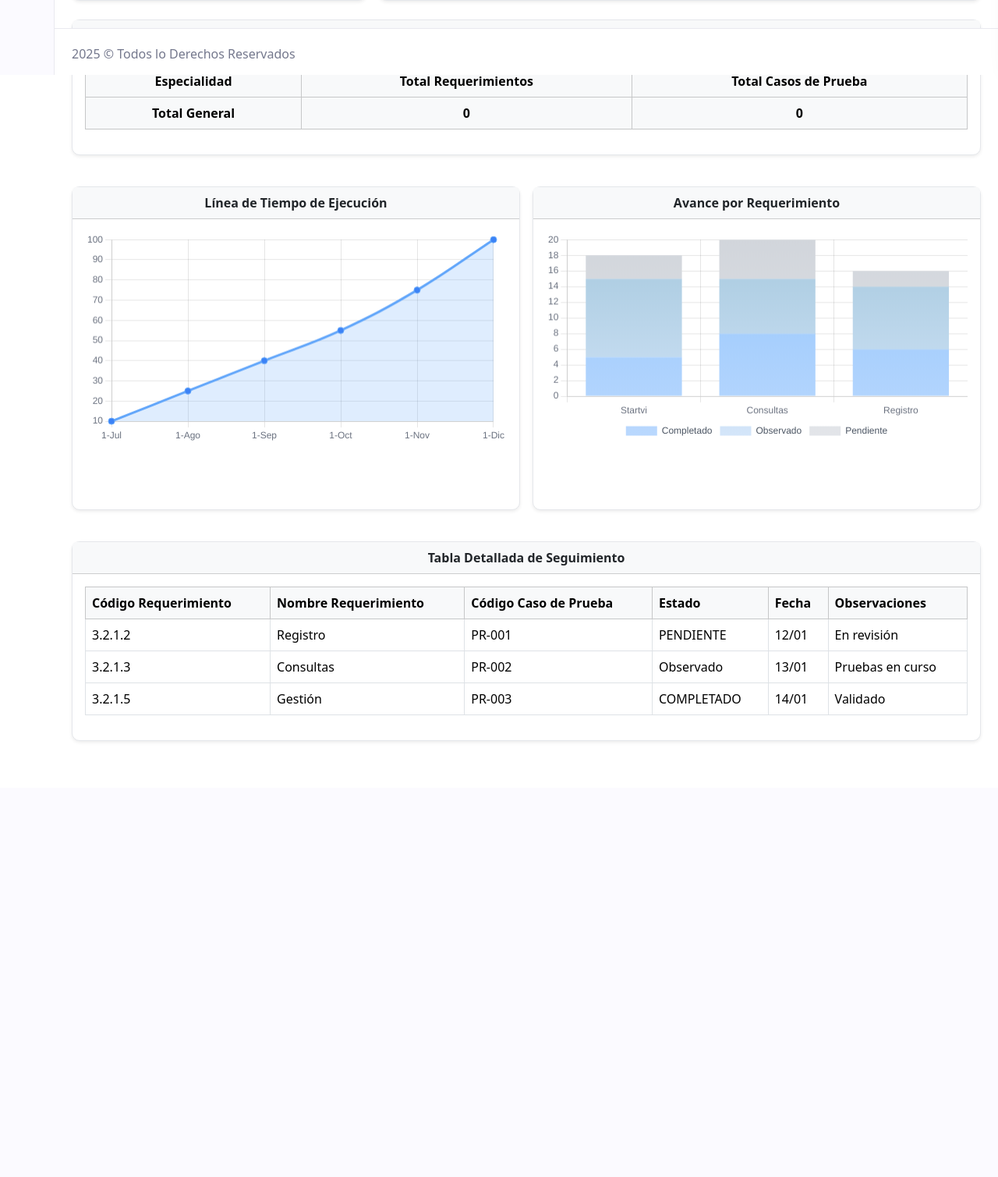
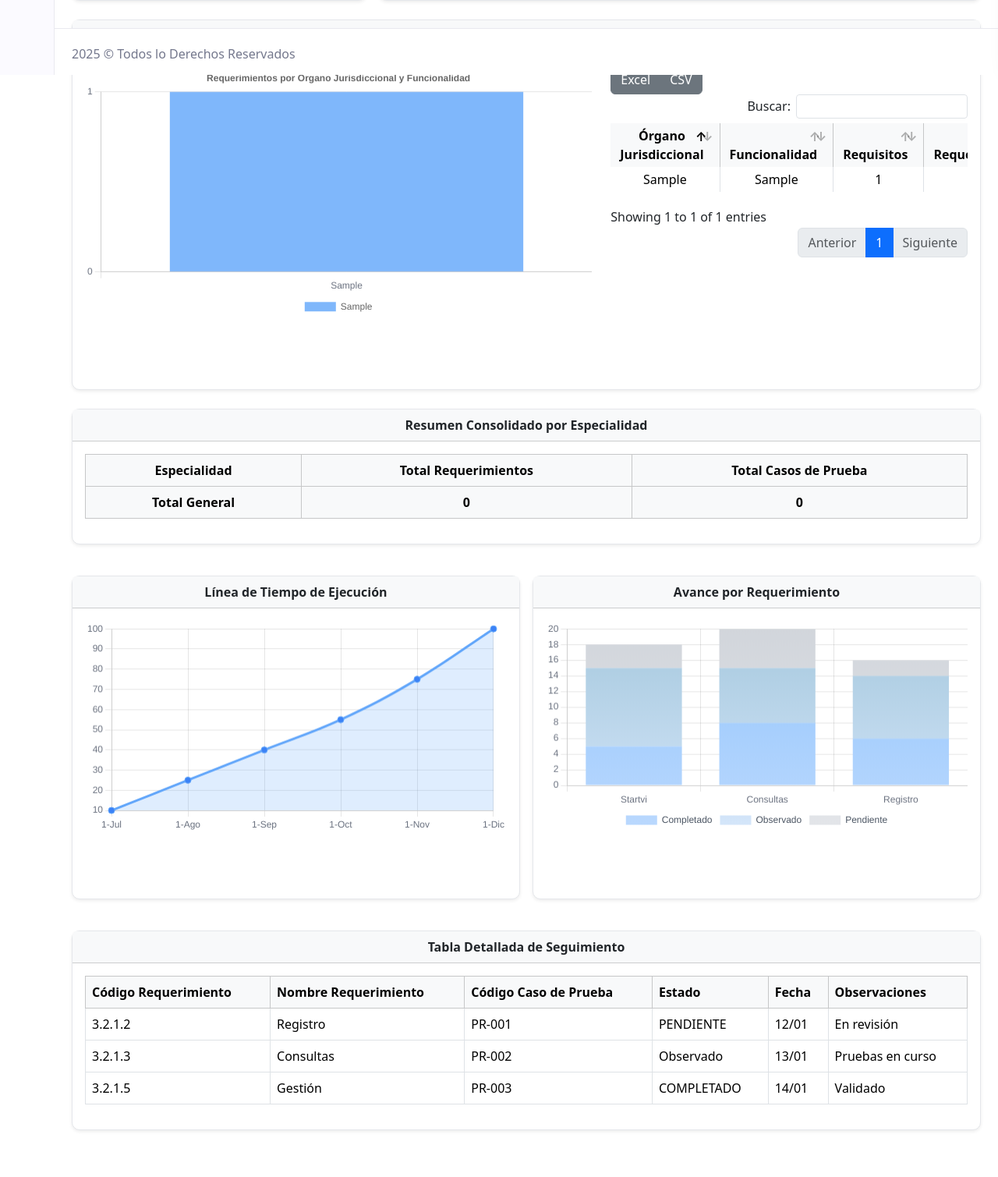
Before and after one commit to andres-app/qa, a PHP site: page /qa/view/homecolaborador/ in a window 1280 px wide. Shown: the part 704-2213 px from the top of the page at 78% size. Before the commit the page ends 1655 px from the top, so only its background shows below. Run offline with PHP 8.4, Linux system fonts and the light colour scheme; a user stored in the database is signed in; data comes from the database, SQL or seed files in the repository; tables that the repository leaves empty or names only in its code hold one stand-in row (values such as "Sample post"); some libraries are stand-ins or nearby versions.

Commit message:
nuevo grafico analisis x funcionalidad

```diff
--- a/models/Reporte.php
+++ b/models/Reporte.php
@@ -195,5 +195,25 @@ class Reporte extends Conectar
         return $stmt->fetchAll(PDO::FETCH_ASSOC);
     }
 
+    public function get_analisis_funcionalidad()
+    {
+        $conectar = parent::conexion();
+        parent::set_names();
+
+        $sql = "SELECT
+                    organo_jurisdiccional,
+                    funcionalidad,
+                    COUNT(DISTINCT codigo_requisito) AS total_requisitos,
+                    COUNT(DISTINCT codigo_requerimiento) AS total_requerimientos
+                FROM analisis_funcionalidad
+                GROUP BY organo_jurisdiccional, funcionalidad
+                ORDER BY organo_jurisdiccional";
+
+        $stmt = $conectar->prepare($sql);
+        $stmt->execute();
+        return $stmt->fetchAll(PDO::FETCH_ASSOC);
+    }
+
+
 }
 ?>
--- a/view/homecolaborador/index.php
+++ b/view/homecolaborador/index.php
@@ -21,6 +21,44 @@ if (isset($_SESSION["usu_id"]) && count($datos) > 0) {
 
     $porcentaje_data = $reporte->get_porcentaje_casos_ejecutados();
     $porcentaje_casos_ejecutados = $porcentaje_data["porcentaje"] ?? 0;
+    // === Análisis por Funcionalidad ===
+    $analisis_funcionalidad = $reporte->get_analisis_funcionalidad();
+
+    // Limpiar datos: eliminar filas sin órgano jurisdiccional y ordenar
+    $analisis_funcionalidad = array_filter($analisis_funcionalidad, function ($r) {
+        return !empty($r["organo_jurisdiccional"]);
+    });
+
+    // Agrupar por órgano y funcionalidad (para evitar duplicados)
+    $agrupado = [];
+    foreach ($analisis_funcionalidad as $row) {
+        $org = $row["organo_jurisdiccional"];
+        $func = $row["funcionalidad"];
+        if (!isset($agrupado[$org][$func])) {
+            $agrupado[$org][$func] = [
+                "total_requisitos" => (int) $row["total_requisitos"],
+                "total_requerimientos" => (int) $row["total_requerimientos"]
+            ];
+        } else {
+            $agrupado[$org][$func]["total_requisitos"] += (int) $row["total_requisitos"];
+            $agrupado[$org][$func]["total_requerimientos"] += (int) $row["total_requerimientos"];
+        }
+    }
+
+    // Convertir el agrupado a formato plano
+    $analisis_funcionalidad_limpio = [];
+    foreach ($agrupado as $org => $funcs) {
+        foreach ($funcs as $func => $datos) {
+            $analisis_funcionalidad_limpio[] = [
+                "organo_jurisdiccional" => $org,
+                "funcionalidad" => $func,
+                "total_requisitos" => $datos["total_requisitos"],
+                "total_requerimientos" => $datos["total_requerimientos"]
+            ];
+        }
+    }
+
+
 
     // === Casos por órgano jurisdiccional ===
     $casos_por_organo = $reporte->get_casos_por_organo_jurisdiccional();
@@ -29,7 +67,7 @@ if (isset($_SESSION["usu_id"]) && count($datos) > 0) {
 
     foreach ($casos_por_organo as $row) {
         $labels_organo[] = $row["organo_jurisdiccional"];
-        $valores_organo[] = (int)$row["total_casos"];
+        $valores_organo[] = (int) $row["total_casos"];
     }
 
 
@@ -133,7 +171,7 @@ if (isset($_SESSION["usu_id"]) && count($datos) > 0) {
                                     <div class="card-body">
                                         <h6>% Casos Ejecutados</h6>
                                         <div class="d-flex justify-content-center align-items-end gap-2">
-                <h2 class="text-info mb-0"><?= (int)$porcentaje_casos_ejecutados; ?>%</h2>
+                                            <h2 class="text-info mb-0"><?= (int) $porcentaje_casos_ejecutados; ?>%</h2>
                                             <span class="text-muted fw-semibold" style="font-size: 1rem;">
                                                 (<?= $porcentaje_data["ejecutados"]; ?>)
                                             </span>
@@ -173,6 +211,55 @@ if (isset($_SESSION["usu_id"]) && count($datos) > 0) {
                                 </div>
                             </div>
                         </div>
+
+<!-- === ANÁLISIS POR FUNCIONALIDAD === -->
+<div class="row mt-4">
+  <div class="col-12">
+    <div class="card shadow-sm">
+      <div class="card-header text-center bg-light fw-semibold">
+        Análisis por Funcionalidad (Requisitos vs Requerimientos)
+      </div>
+      <div class="card-body">
+        <div class="row">
+          <!-- Gráfico -->
+          <div class="col-md-7">
+            <div class="chart-container" style="height:400px;">
+              <canvas id="chartAnalisisFuncionalidad"></canvas>
+            </div>
+          </div>
+
+          <!-- Tabla -->
+          <div class="col-md-5">
+            <div class="table-responsive">
+              <table id="tablaAnalisisFuncionalidad" class="table table-sm table-bordered align-middle text-center">
+                <thead class="table-light">
+                  <tr>
+                    <th>Órgano Jurisdiccional</th>
+                    <th>Funcionalidad</th>
+                    <th>Requisitos</th>
+                    <th>Requerimientos</th>
+                  </tr>
+                </thead>
+                <tbody>
+                  <?php foreach ($analisis_funcionalidad_limpio as $row): ?>
+                    <tr>
+                      <td><?= $row["organo_jurisdiccional"]; ?></td>
+                      <td><?= $row["funcionalidad"]; ?></td>
+                      <td><?= $row["total_requisitos"]; ?></td>
+                      <td><?= $row["total_requerimientos"]; ?></td>
+                    </tr>
+                  <?php endforeach; ?>
+                </tbody>
+              </table>
+            </div>
+          </div>
+        </div>
+      </div>
+    </div>
+  </div>
+</div>
+
+
 
                         <div class="row mt-4">
                             <div class="col-12">
@@ -452,6 +539,71 @@ if (isset($_SESSION["usu_id"]) && count($datos) > 0) {
                     }
                 }
             });
+
+            // === GRÁFICO: Análisis por Funcionalidad Limpio ===
+const ctxFunc = document.getElementById('chartAnalisisFuncionalidad').getContext('2d');
+
+const analisisData = <?= json_encode($analisis_funcionalidad_limpio); ?>;
+
+// Obtener órganos únicos y funcionalidades dinámicas
+const organos = [...new Set(analisisData.map(r => r.organo_jurisdiccional))];
+const funcionalidades = [...new Set(analisisData.map(r => r.funcionalidad))];
+
+// Generar datasets dinámicos por funcionalidad
+const datasets = funcionalidades.map((func, i) => ({
+  label: func,
+  data: organos.map(o => {
+    const match = analisisData.find(r => r.organo_jurisdiccional === o && r.funcionalidad === func);
+    return match ? match.total_requerimientos : 0;
+  }),
+  backgroundColor: [
+    'rgba(96, 165, 250, 0.8)',
+    'rgba(147, 197, 253, 0.8)',
+    'rgba(191, 219, 254, 0.8)',
+    'rgba(167, 139, 250, 0.8)',
+    'rgba(244, 114, 182, 0.8)'
+  ][i % 5]
+}));
+
+new Chart(ctxFunc, {
+  type: 'bar',
+  data: {
+    labels: organos,
+    datasets: datasets
+  },
+  options: {
+    responsive: true,
+    plugins: {
+      legend: { position: 'bottom' },
+      title: {
+        display: true,
+        text: 'Requerimientos por Órgano Jurisdiccional y Funcionalidad'
+      }
+    },
+    scales: {
+      x: { ticks: { color: '#6b7280' } },
+      y: { ticks: { color: '#6b7280', precision: 0 } }
+    }
+  }
+});
+
+// === DataTable ===
+$(document).ready(function () {
+  $('#tablaAnalisisFuncionalidad').DataTable({
+    dom: 'Bfrtip',
+    buttons: ['excelHtml5', 'pdfHtml5', 'csvHtml5'],
+    pageLength: 6,
+    order: [[0, 'asc']],
+    language: {
+      sLengthMenu: "Mostrar _MENU_ registros",
+      sZeroRecords: "No se encontraron resultados",
+      sSearch: "Buscar:",
+      oPaginate: { sNext: "Siguiente", sPrevious: "Anterior" }
+    }
+  });
+});
+
+
         </script>
     </body>
 
```
Also changed, not shown: view/casos_prueba/casos_prueba.js (+2 -11 lines). Lines whose indentation alone changed are shown as unchanged.
